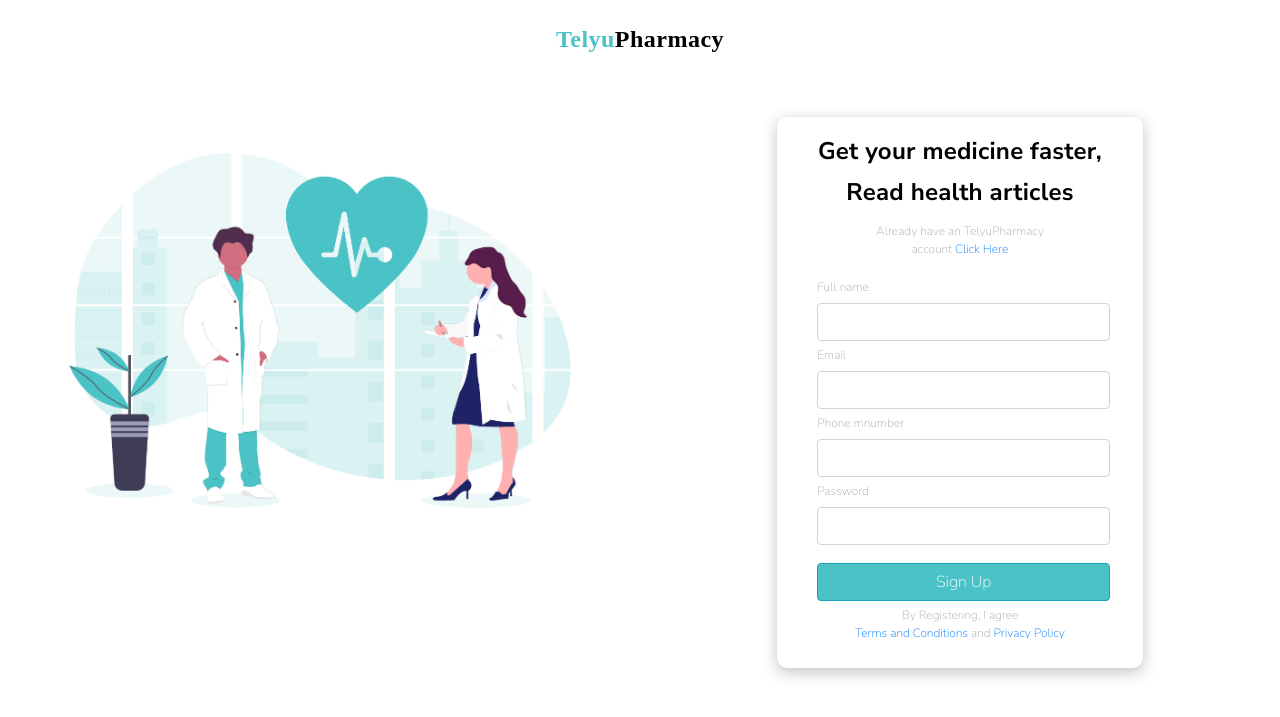
After one commit to muhazizal/Telyupharmacy, a CodeIgniter app: the page made by application/views/SignUp.html in a window 1280 px wide. The commit adds this page. Shown: the top 717 px of the page. Run offline with CodeIgniter, Linux system fonts and the light colour scheme; some libraries are stand-ins or nearby versions.

Commit message:
bismillah

```diff
--- /dev/null
+++ b/application/views/SignUp.html
@@ -0,0 +1,65 @@
+<!DOCTYPE html>
+<html lang="en">
+
+<head>
+	<meta charset="UTF-8">
+	<meta name="viewport" content="width=device-width, initial-scale=1.0">
+	<title>Document</title>
+	<link rel="stylesheet" href="https://stackpath.bootstrapcdn.com/bootstrap/4.4.1/css/bootstrap.min.css"
+		integrity="sha384-Vkoo8x4CGsO3+Hhxv8T/Q5PaXtkKtu6ug5TOeNV6gBiFeWPGFN9MuhOf23Q9Ifjh" crossorigin="anonymous">
+	<link rel="stylesheet" href="/assets/css/SignUp.css">
+	<script src="https://code.jquery.com/jquery-3.4.1.slim.min.js"
+		integrity="sha384-J6qa4849blE2+poT4WnyKhv5vZF5SrPo0iEjwBvKU7imGFAV0wwj1yYfoRSJoZ+n" crossorigin="anonymous">
+	</script>
+	<script src="https://cdn.jsdelivr.net/npm/popper.js@1.16.0/dist/umd/popper.min.js"
+		integrity="sha384-Q6E9RHvbIyZFJoft+2mJbHaEWldlvI9IOYy5n3zV9zzTtmI3UksdQRVvoxMfooAo" crossorigin="anonymous">
+	</script>
+	<script src="https://stackpath.bootstrapcdn.com/bootstrap/4.4.1/js/bootstrap.min.js"
+		integrity="sha384-wfSDF2E50Y2D1uUdj0O3uMBJnjuUD4Ih7YwaYd1iqfktj0Uod8GCExl3Og8ifwB6" crossorigin="anonymous">
+	</script>
+	<script defer src="https://use.fontawesome.com/releases/v5.0.7/js/all.js"></script>
+</head>
+
+<body>
+	<div class="container-fluid">
+		<div id="header" class="text-center">
+			<p id="Telyu">Telyu<span id="pharmacy">Pharmacy</span></p>
+		</div>
+		<div class="row">
+			<div class="col-lg-6" id="gambar1">
+				<img id="orang" src="/assets/image/undraw_medicine_b1ol.png" alt="">
+			</div>
+			<div class="col-lg-6">
+				<form class="form-container ">
+					<div class="text-center">
+						<h1 id="top">Get your medicine faster,</h1>
+						<h1>Read health articles</h1>
+						<span>Already have an TelyuPharmacy</span>
+						<p>account <a href="" id="a">Click Here</a></p>
+					</div>
+					<div class="form-group">
+						<label>Full name</label>
+						<input type="email" class="form-control" id="email">
+					</div>
+					<div class="form-group">
+						<label>Email</label>
+						<input type="password" class="form-control" id="exampleInputPassword1">
+					</div>
+					<div class="form-group">
+						<label>Phone mnumber</label>
+						<input type="password" class="form-control" id="exampleInputPassword1">
+					</div>
+					<div class="form-group">
+						<label ">Password</label>
+						<input type=" password" class="form-control" id="exampleInputPassword1">
+					</div>
+					<div class="text-center" id="footer">
+						<button type="button" class="btn btn-info">Sign Up</button>
+						<br>
+						<span>By Registering, I agree</span>
+						<p><a href="" id="a">Terms and Conditions </a>and<a id="a" href=""> Privacy Policy</a></p>
+					</div>
+				</form>
+			</div>
+
+</html>
--- /dev/null
+++ b/assets/css/SignUp.css
@@ -0,0 +1,108 @@
+@import url('https://fonts.googleapis.com/css2?family=Nunito+Sans:ital,wght@0,200;0,700;1,900&display=swap');
+
+#header {
+	margin-top: 2%;
+	margin-bottom: 5%;
+}
+
+#Telyu {
+	font-family: Montserrat;
+	font-style: normal;
+	font-weight: bold;
+	font-size: 24px;
+	line-height: 29px;
+	letter-spacing: 0.02em;
+	color: #4BC2C5;
+}
+
+#pharmacy {
+	font-family: Montserrat;
+	font-style: normal;
+	font-weight: bold;
+	font-size: 24px;
+	line-height: 29px;
+	letter-spacing: 0.02em;
+	color: black;
+}
+
+#orang {
+	display: flex;
+	width: 100%;
+	height: auto;
+	align-items: center;
+}
+
+
+.form-group {
+	margin: 0;
+}
+
+.form-container {
+	background: #FFFFFF;
+	box-shadow: 0px 4px 15px rgba(0, 0, 0, 0.25);
+	border-radius: 10px;
+	width: 60%;
+	margin-left: 20%;
+}
+
+#top {
+	padding-top: 5%;
+}
+
+h1 {
+	margin-top: 0;
+	font-family: Nunito Sans;
+	font-style: normal;
+	font-weight: bold;
+	font-size: 24px;
+	line-height: 33px;
+	letter-spacing: 0.01em;
+	color: #000000;
+}
+
+.form-group input {
+	width: 80%;
+	margin-left: 11%;
+}
+
+label {
+	font-family: Nunito Sans;
+	font-style: normal;
+	font-weight: normal;
+	font-size: 12px;
+	line-height: 16px;
+	color: #ABABAB;
+	margin-left: 11%;
+}
+
+button {
+	margin-top: 5%;
+	width: 80%;
+	font-family: Nunito Sans;
+	font-style: normal;
+	font-weight: normal;
+	font-size: 18px;
+	line-height: 25px;
+	margin-left: 2%;
+	background: #4BC2C5 !important;
+	border-radius: 5px;
+}
+
+p,
+span {
+	font-family: Nunito Sans;
+	font-style: normal;
+	font-weight: normal;
+	font-size: 12px;
+	line-height: 16px;
+	text-align: center;
+	color: #ABABAB;
+}
+
+#a {
+	text-decoration: none;
+}
+
+#footer {
+	padding-bottom: 3%;
+}
```
Also changed, not shown: application/views/Home.html (+7 -3 lines), assets/css/Home.css (+14 -0 lines), 1 other file.
